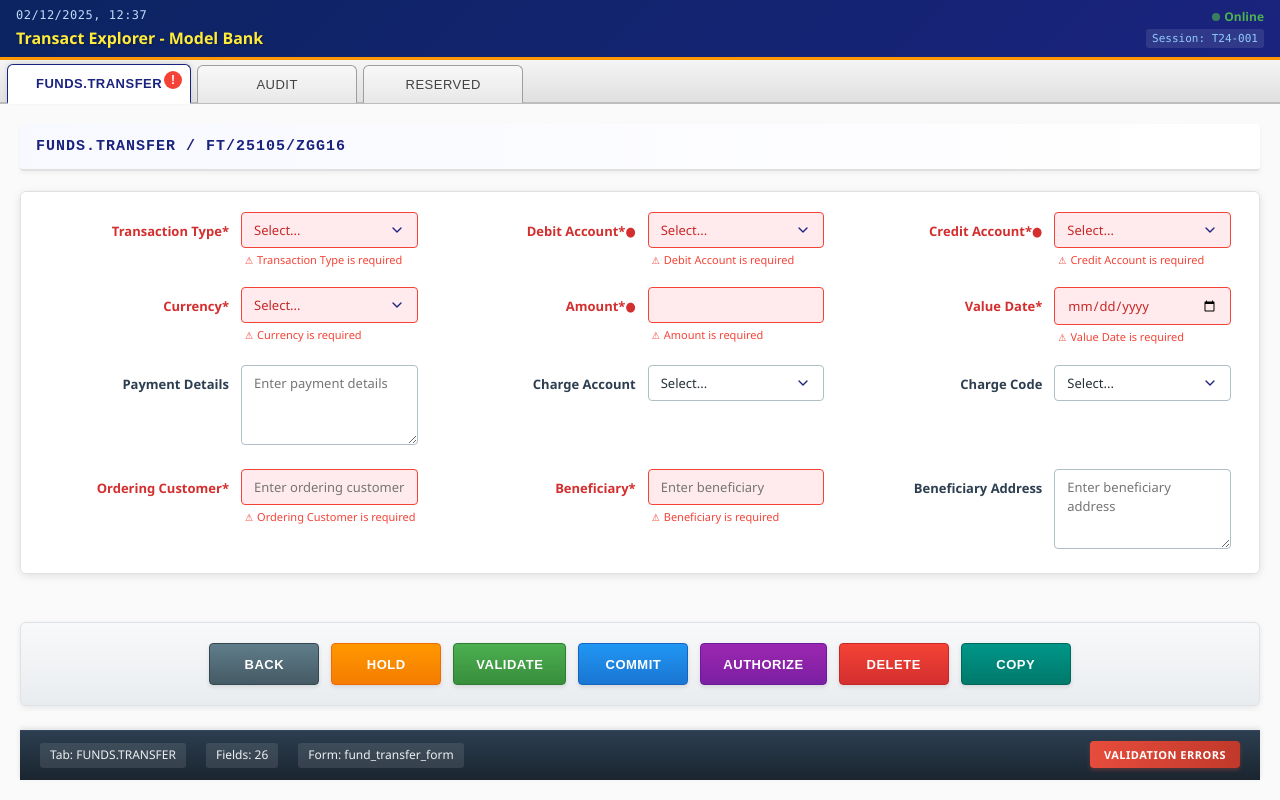
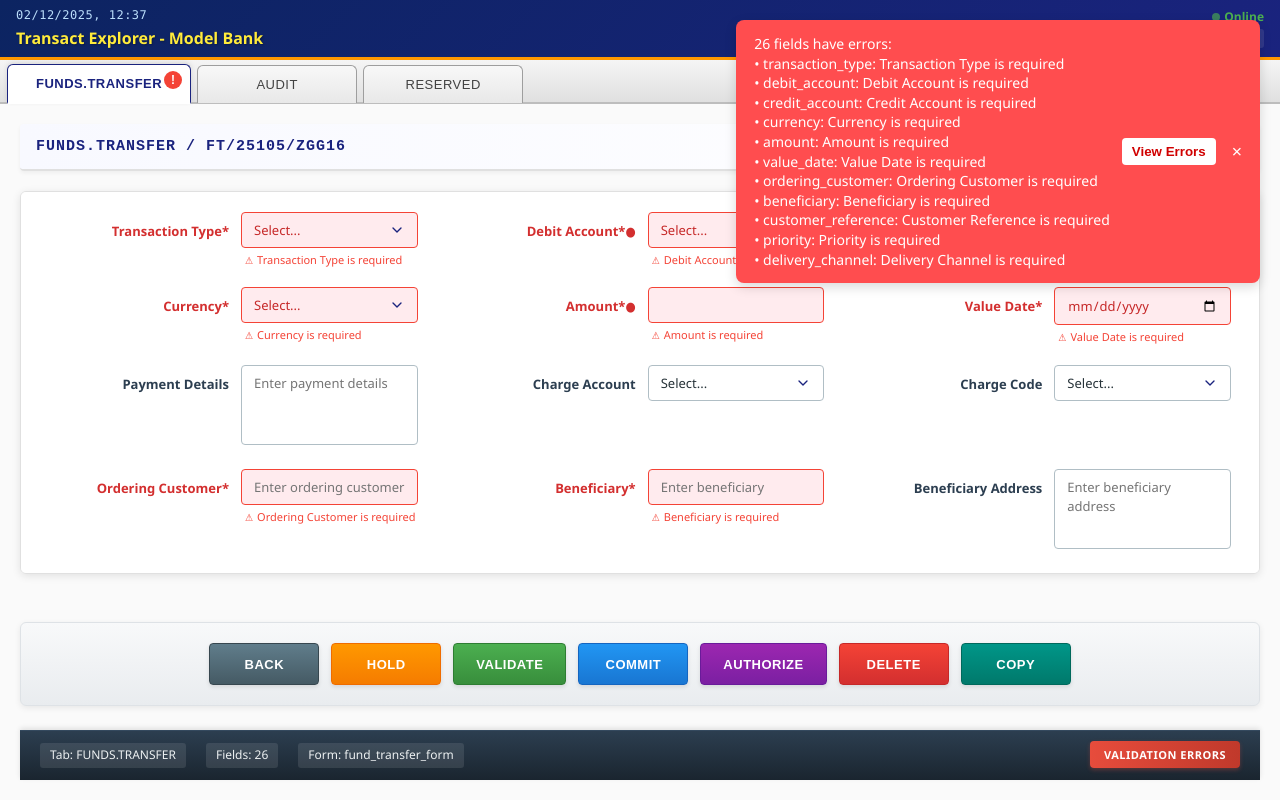
Before and after one commit to PrinceAbir/1t_project1, a React (Create React App) app: page / in a window 1280 px wide. Both pictures are taken after a click on the button "VALIDATE". Built offline with nearby package versions, Linux system fonts and the light colour scheme.

Commit message:
1st commite from kamrul -- Toast notification

```diff
--- a/package.json
+++ b/package.json
@@ -9,7 +9,8 @@
     "@testing-library/user-event": "^13.5.0",
     "react": "^19.2.0",
     "react-dom": "^19.2.0",
-    "react-scripts": "5.0.1",
+    "react-hot-toast": "^2.6.0",
+    "react-scripts": "^5.0.1",
     "web-vitals": "^2.1.4"
   },
   "scripts": {
--- a/src/App.css
+++ b/src/App.css
@@ -328,7 +328,7 @@ body {
 /* Textarea */
 textarea.t24-input {
   min-height: 80px;
-  resize: vertical;
+  resize: none;
   font-family: 'Segoe UI', sans-serif;
   line-height: 1.5;
 }
--- /dev/null
+++ b/src/components/ErrorToast.css
@@ -0,0 +1,57 @@
+.toast-container {
+  position: fixed;
+  top: 20px;
+  right: 20px;
+  animation: slideIn 0.3s ease-out;
+  z-index: 9999;
+}
+
+.toast-box {
+  background: #ff4d4f;
+  color: white;
+  padding: 14px 18px;
+  border-radius: 8px;
+  box-shadow: 0 4px 12px rgba(0,0,0,0.15);
+  display: flex;
+  align-items: center;
+  gap: 12px;
+  min-width: 260px;
+}
+
+.toast-message {
+  white-space: pre-wrap;   /* NEW */
+  flex: 1;
+  font-size: 14px;
+}
+
+
+.toast-button {
+  background: white;
+  color: #d00000;
+  border: none;
+  padding: 6px 10px;
+  border-radius: 4px;
+  cursor: pointer;
+  font-weight: 600;
+}
+
+.toast-button:hover {
+  background: #ffe5e5;
+}
+
+.toast-close {
+  cursor: pointer;
+  font-size: 18px;
+  margin-left: 4px;
+}
+
+@keyframes slideIn {
+  from {
+    opacity: 0;
+    transform: translateX(40px);
+  }
+  to {
+    opacity: 1;
+    transform: translateX(0);
+  }
+}
--- /dev/null
+++ b/src/components/ErrorToast.jsx
@@ -0,0 +1,30 @@
+import React, { useEffect } from "react";
+import "./ErrorToast.css";
+
+const ErrorToast = ({ message, buttonText, onButtonClick, onClose }) => {
+  useEffect(() => {
+    const timer = setTimeout(() => {
+      onClose();
+    }, 4000);
+
+    return () => clearTimeout(timer);
+  }, []);
+
+  return (
+    <div className="toast-container">
+      <div className="toast-box">
+        <span className="toast-message">{message}</span>
+
+        {buttonText && (
+          <button className="toast-button" onClick={onButtonClick}>
+            {buttonText}
+          </button>
+        )}
+
+        <span className="toast-close" onClick={onClose}>×</span>
+      </div>
+    </div>
+  );
+};
+
+export default ErrorToast;
--- a/src/components/T24TransactExplorer.js
+++ b/src/components/T24TransactExplorer.js
@@ -1,10 +1,10 @@
-// T24TransactExplorer.js
 import React, { useState, useEffect } from 'react';
 import ActionButtons from './ActionButtons';
 import TabButton from './TabButton';
 import FieldRenderer from './FieldRenderer';
 import ValidationService from '../services/ValidationService';
 import DataTransformer from '../services/DataTransformer';
+import ErrorToast from "../components/ErrorToast";   // ⬅️ NEW
 import formData from '../metadata/formData';
 import '../App';
 
@@ -14,6 +14,17 @@ const T24TransactExplorer = () => {
   const [validationErrors, setValidationErrors] = useState({});
   const [tabErrors, setTabErrors] = useState({});
   const [isLoading, setIsLoading] = useState(true);
+
+  // NEW — for Toast Notifications
+  const [toastMessage, setToastMessage] = useState("");
+  const [toastButton, setToastButton] = useState(null);
+  const [showToast, setShowToast] = useState(false);
+
+  const triggerToast = (message, buttonText = null, buttonAction = null) => {
+    setToastMessage(message);
+    setToastButton(buttonText ? { text: buttonText, action: buttonAction } : null);
+    setShowToast(true);
+  };
 
   // Transform metadata to T24 format
   const t24FormData = {
@@ -29,21 +40,14 @@ const T24TransactExplorer = () => {
           label: 'Audit ID',
           value: 'AUD' + Date.now(),
           type: 'display',
-          metadata: {
-            required: true,
-            readOnly: true,
-            fieldType: 'DISPLAY'
-          }
+          metadata: { required: true, readOnly: true, fieldType: 'DISPLAY' }
         },
         {
           id: 'auditTimestamp',
           label: 'Timestamp',
           value: new Date().toLocaleString(),
           type: 'display',
-          metadata: {
-            required: false,
-            fieldType: 'DISPLAY'
-          }
+          metadata: { required: false, fieldType: 'DISPLAY' }
         }
       ]
     },
@@ -55,19 +59,14 @@ const T24TransactExplorer = () => {
           label: 'Comments',
           value: '',
           type: 'textarea',
-          metadata: {
-            required: false,
-            maxLength: 200,
-            fieldType: 'TEXTAREA'
-          }
+          metadata: { required: false, maxLength: 200, fieldType: 'TEXTAREA' }
         }
       ]
     }
   };
 
-  // Initialize form state
+  // Initialize form
   useEffect(() => {
-    const initializeForm = () => {
     const initialState = {};
     const errors = {};
 
@@ -83,12 +82,9 @@ const T24TransactExplorer = () => {
 
     setFormState(initialState);
     setIsLoading(false);
-    };
-
-    initializeForm();
   }, []);
 
-  // Handle field value change
+  // Field change
   const handleFieldChange = (fieldName, value) => {
     setFormState(prev => ({
       ...prev,
@@ -98,27 +94,15 @@ const T24TransactExplorer = () => {
       }
     }));
 
-    // Clear validation error for this field
     if (validationErrors[fieldName]) {
-      setValidationErrors(prev => ({
-        ...prev,
-        [fieldName]: ''
-      }));
+      setValidationErrors(prev => ({ ...prev, [fieldName]: '' }));
     }
   };
 
-  // T24 Action Handlers
-  const handleBack = () => {
-    console.log('Back to previous screen');
-  };
-
-  const handleHold = () => {
-    console.log('Transaction held');
-  };
-
+  // Validation
 const handleValidate = () => {
   const currentTabData = t24FormData[activeTab];
-    const currentFormData = formState[activeTab] || {};
+  const currentFormData = formState[activeTab];
 
   const { errors, isValid } = ValidationService.validateAllFields(
     currentTabData.fields.map(f => ({
@@ -139,53 +123,70 @@ const T24TransactExplorer = () => {
   setTabErrors(prev => ({ ...prev, [activeTab]: !isValid }));
 
   if (isValid) {
-      alert(`${activeTab} validation successful!`);
-    } else {
-      alert('Please fix validation errors');
+    triggerToast(`${activeTab} validation successful!`);
+    return true;
   }
 
-    return isValid;
+  // 🔥 Build readable error list for toast
+  const errorList = Object.keys(errors)
+    .filter(key => errors[key])
+    .map(key => `• ${key}: ${errors[key]}`)
+    .join("\n");
+
+  triggerToast(
+    `${Object.keys(errors).length} fields have errors:\n${errorList}`,
+    "View Errors",
+    () => console.log("Jump to first error field")
+  );
+
+  return false;
 };
 
+  // Commit
   const handleCommit = () => {
     if (handleValidate()) {
       const t24Submission = DataTransformer.toT24Submission(
         formState[activeTab],
         { fields: t24FormData[activeTab].fields }
       );
-      console.log('Committing to T24:', t24Submission);
-      alert(`${activeTab} committed successfully!`);
+
+      console.log("Committing to T24:", t24Submission);
+      triggerToast(`${activeTab} committed successfully!`);
     }
   };
 
-  const handleAuthorize = () => {
-    console.log('Authorizing transaction');
-  };
-
+  // Delete
   const handleDelete = () => {
-    if (window.confirm('Are you sure you want to delete this transaction?')) {
+    if (window.confirm("Are you sure you want to delete this transaction?")) {
       setFormState(prev => ({
         ...prev,
         [activeTab]: {}
       }));
       setValidationErrors({});
-      alert('Transaction deleted');
+
+      triggerToast("Transaction deleted");
     }
   };
 
-  const handleCopy = () => {
-    console.log('Copying transaction');
-  };
-
-  if (isLoading) {
+  if (isLoading)
     return <div className="loading">Loading T24 Transact Explorer...</div>;
-  }
 
   const currentTabData = t24FormData[activeTab];
-  const currentFormData = formState[activeTab] || {};
+  const currentFormData = formState[activeTab];
 
   return (
     <div className="t24-transact-explorer">
+
+      {/* NEW Toast */}
+      {showToast && (
+        <ErrorToast
+          message={toastMessage}
+          buttonText={toastButton?.text}
+          onButtonClick={toastButton?.action}
+          onClose={() => setShowToast(false)}
+        />
+      )}
+
       {/* Header */}
       <div className="t24-header">
         <div className="header-info">
@@ -198,7 +199,7 @@ const T24TransactExplorer = () => {
         </div>
       </div>
 
-      {/* Tab Navigation */}
+      {/* Tabs */}
       <div className="t24-tab-navigation">
         {['FUNDS.TRANSFER', 'Audit', 'Reserved'].map(tab => (
           <TabButton
@@ -211,25 +212,17 @@ const T24TransactExplorer = () => {
         ))}
       </div>
 
-      {/* Main Content */}
+      {/* Main */}
       <div className="t24-main-content">
-        {/* Form Title */}
-        <div className="t24-form-title">
-          {currentTabData.title}
-        </div>
+        <div className="t24-form-title">{currentTabData.title}</div>
 
-        {/* Form Fields */}
         <div className="t24-form-container">
           <div className="t24-form-grid">
             {currentTabData.fields.map(field => (
               <FieldRenderer
                 key={field.id}
-                field={{
-                  ...field,
-                  name: field.id,
-                  type: field.type
-                }}
-                value={currentFormData[field.id] || (field.metadata.multi ? [''] : '')}
+                field={{ ...field, name: field.id, type: field.type }}
+                value={currentFormData[field.id]}
                 onChange={handleFieldChange}
                 error={validationErrors[field.id]}
                 tabId={activeTab}
@@ -238,30 +231,29 @@ const T24TransactExplorer = () => {
           </div>
         </div>
 
-        {/* T24 Action Buttons */}
         <div className="t24-action-section">
           <ActionButtons
-            onBack={handleBack}
-            onHold={handleHold}
+            onBack={() => console.log("Back")}
+            onHold={() => console.log("Held")}
             onValidate={handleValidate}
             onCommit={handleCommit}
-            onAuthorize={handleAuthorize}
+            onAuthorize={() => console.log("Authorize")}
             onDelete={handleDelete}
-            onCopy={handleCopy}
+            onCopy={() => console.log("Copy")}
             disabled={!currentTabData}
           />
         </div>
 
-        {/* Footer Status Bar */}
         <div className="t24-footer">
           <div className="footer-left">
             <span>Tab: {activeTab}</span>
             <span>Fields: {currentTabData.fields.length}</span>
             <span>Form: {formData.form_name}</span>
           </div>
+
           <div className="footer-right">
-            <span className={`tab-status ${tabErrors[activeTab] ? 'error' : 'valid'}`}>
-              {tabErrors[activeTab] ? 'Validation Errors' : 'Ready'}
+            <span className={`tab-status ${tabErrors[activeTab] ? "error" : "valid"}`}>
+              {tabErrors[activeTab] ? "Validation Errors" : "Ready"}
             </span>
           </div>
         </div>
--- a/src/metadata/formData.js
+++ b/src/metadata/formData.js
@@ -210,7 +210,7 @@ const t24FTMetadata = {
     },
     {
       name: "email_notification",
-      label: "Email Notification",
+      label: "Email ",
       type: "email",
       required: false,
       multi: true,
```
Also changed, not shown: 1 other file (tests, documents, lock files or other folders). Lines whose indentation alone changed are shown as unchanged.
